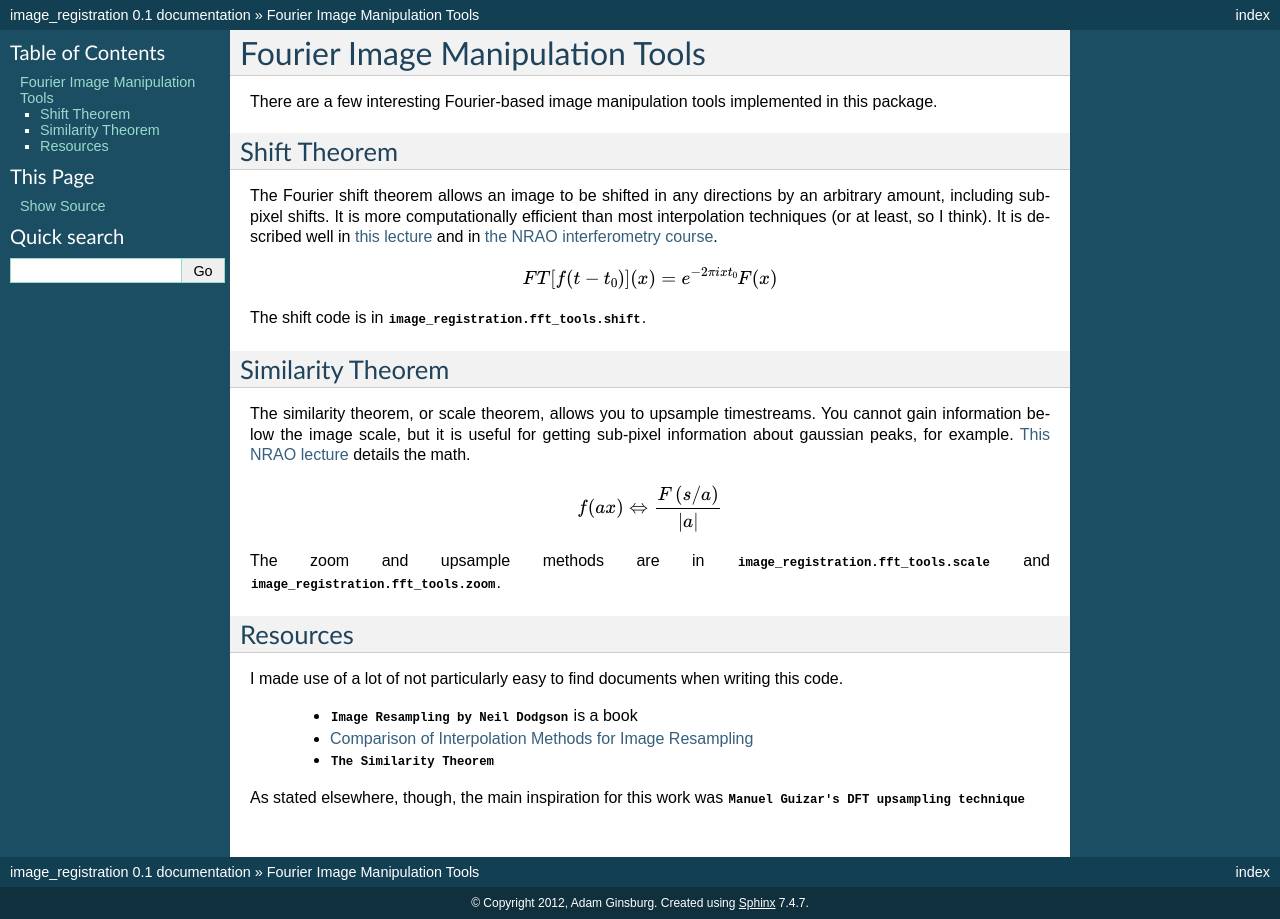
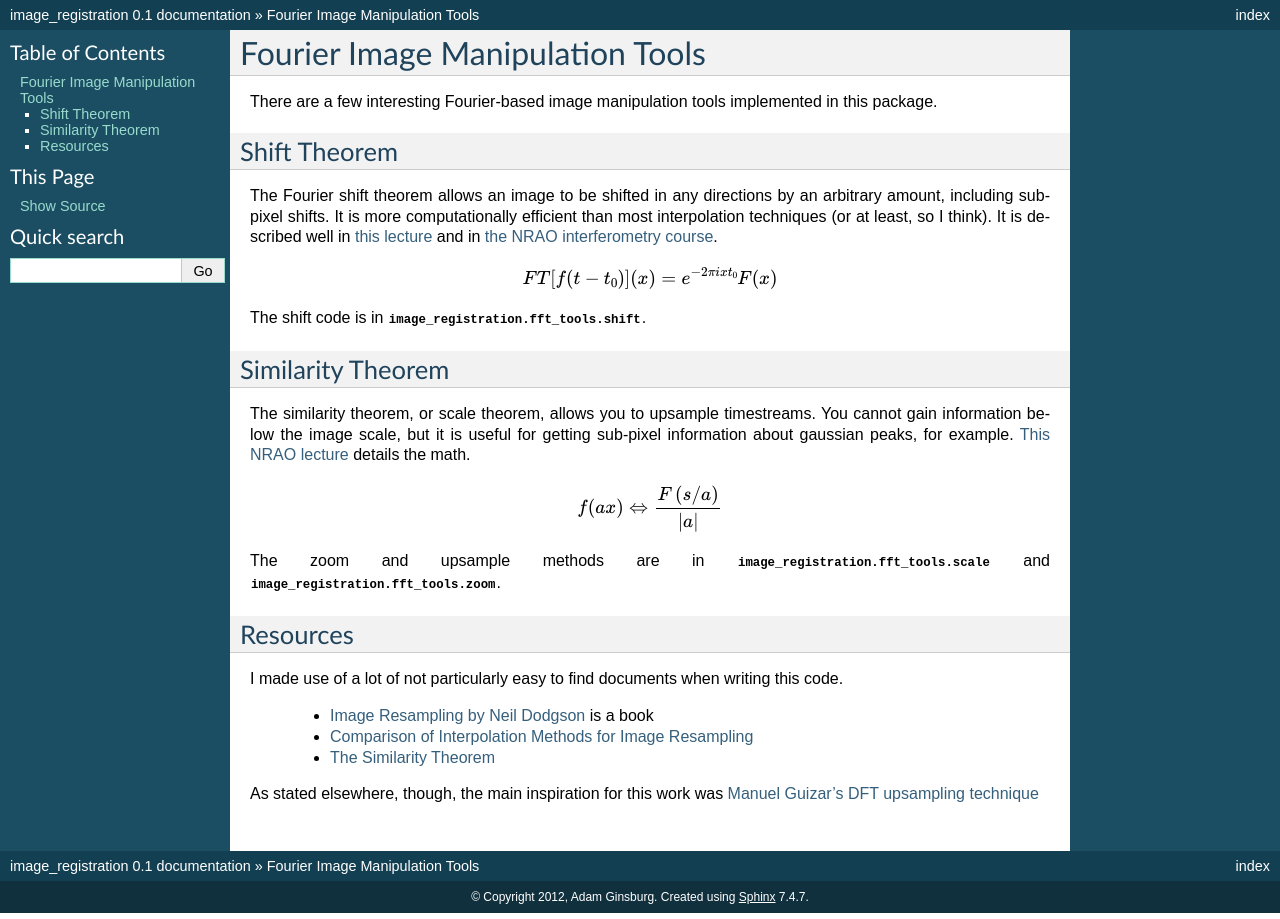
Before and after one commit to keflavich/image_registration, a Sphinx documentation site: the page built from doc/fourier_tools.rst, in a window 1280 px wide. Built offline with Sphinx 7.4.7, drawn with Linux system fonts in a browser that asks for light colours; formulas are drawn with MathJax 3.

```diff
--- a/doc/fourier_tools.rst
+++ b/doc/fourier_tools.rst
@@ -37,9 +37,9 @@ Resources
 ---------
 I made use of a lot of not particularly easy to find documents when writing this code.
 
- * `Image Resampling by Neil Dodgson <http://www.cl.cam.ac.uk/techreports/UCAM-CL-TR-261.pdf>` is a book
+ * `Image Resampling by Neil Dodgson <http://www.cl.cam.ac.uk/techreports/UCAM-CL-TR-261.pdf>`_ is a book
  * `Comparison of Interpolation Methods for Image Resampling <http://www.cs.uic.edu/~kenyon/Papers/Comparison.of.Interpolating.Methods.Parker.Kenyon.Troxel.pdf>`_
- * `The Similarity Theorem <http://www.technick.net/public/code/cp_dpage.php?aiocp_dp=guide_dft_appendix_d_similarity>`
+ * `The Similarity Theorem <http://www.technick.net/public/code/cp_dpage.php?aiocp_dp=guide_dft_appendix_d_similarity>`_
 
 As stated elsewhere, though, the main inspiration for this work was `Manuel Guizar's DFT upsampling technique
-<http://www.mathworks.com/matlabcentral/fileexchange/18401-efficient-subpixel-image-registration-by-cross-correlation>`
+<http://www.mathworks.com/matlabcentral/fileexchange/18401-efficient-subpixel-image-registration-by-cross-correlation>`_
```
Also changed, not shown: doc/spectral_xcorr.rst (added, +10 -0 lines), doc/SpectralXCorr.ipynb (added).
